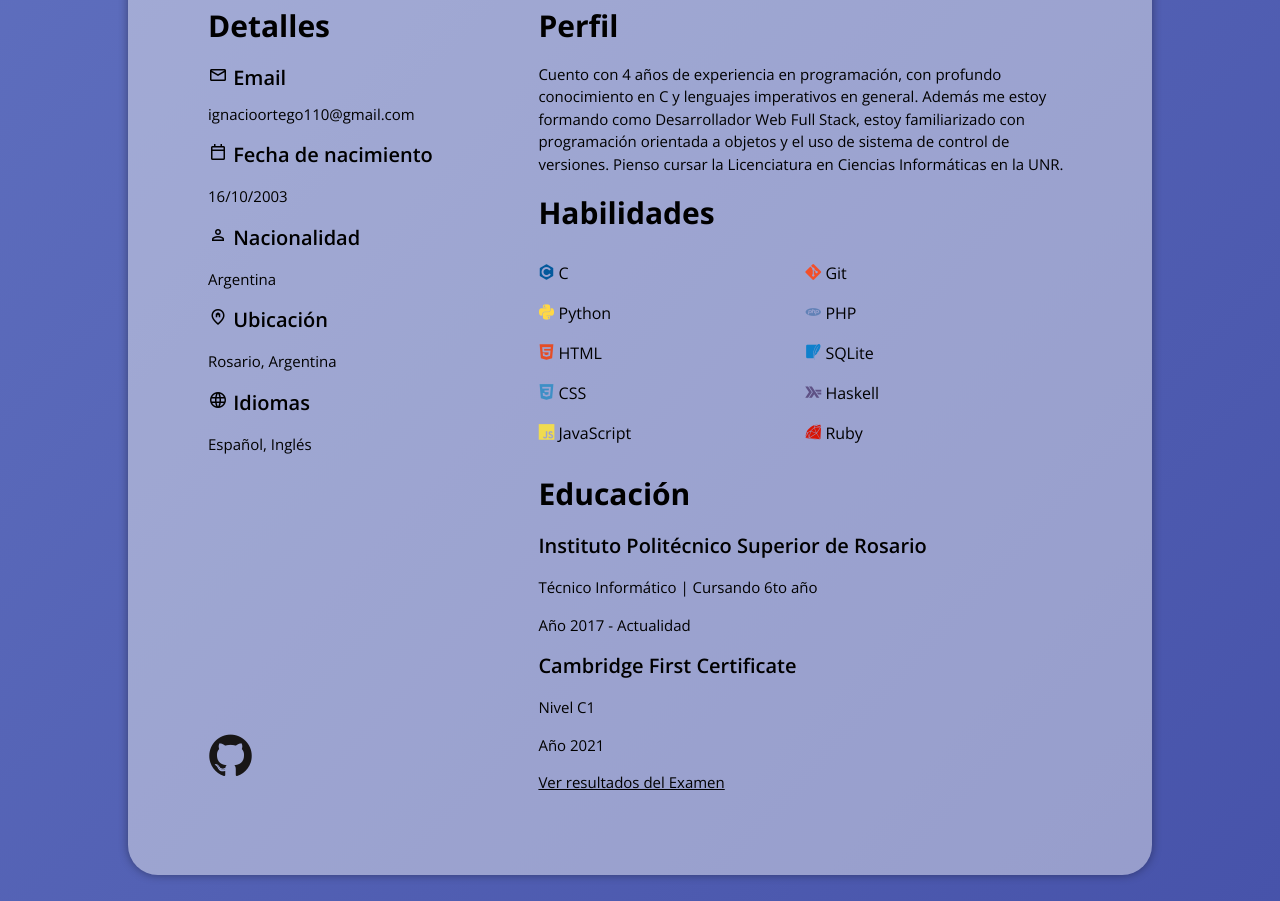
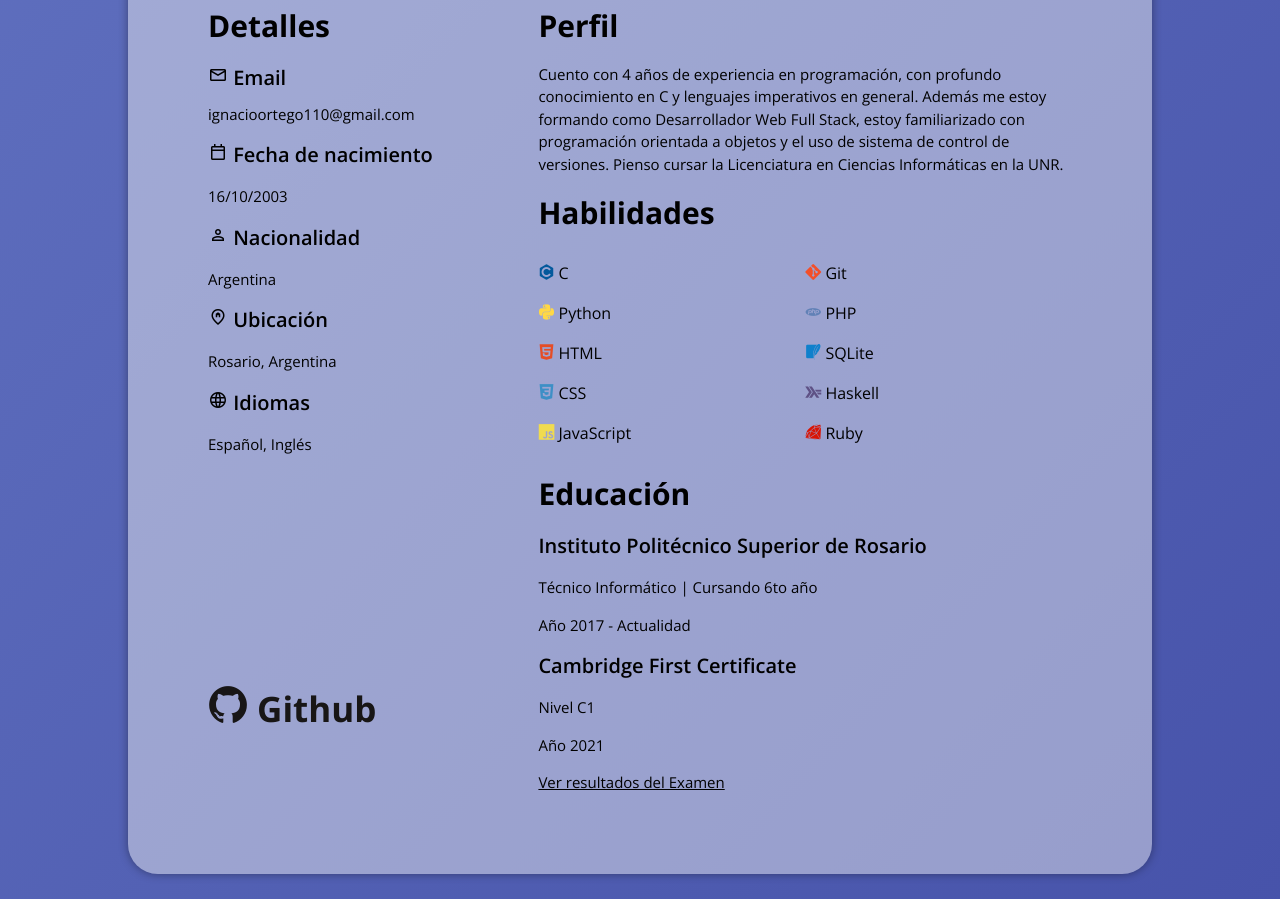
Before and after one commit to nachoortego/cv, a plain HTML site: page index.html in a window 1280 px wide. Shown: the part 263-1164 px from the top of the page. Drawn offline with nearby package versions, Linux system fonts and the light colour scheme.

Commit message:
Github Button Update

```diff
--- a/index.html
+++ b/index.html
@@ -26,7 +26,7 @@
                 <h4><i class="material-symbols-outlined" style="font-size: 20px;">
                     email
                 </i> Email</h4>
-                <a href="mailto:ignacioortego110@gmail.com" style="text-decoration:none">ignacioortego110@gmail.com</a>
+                <a href="mailto:ignacioortego110@gmail.com" class="w3-hover-opacity" style="text-decoration:none">ignacioortego110@gmail.com</a>
                 <h4><i class="material-symbols-outlined" style="font-size: 20px;">
                     calendar_today
                 </i> Fecha de nacimiento</h4>
@@ -44,8 +44,10 @@
                 </i> Idiomas</h4>
                 <p>Español, Inglés</p>
 
-                <br><br><br><br><br><br><br><br><br><br><br>
-                <a href="https://github.com/nachoortego" style="text-decoration:none" target="_blank" alt="Github"><p><i class="devicon-github-original colored w3-hover-opacity" style="font-size: 45px"></i></p></a>
+                <br><br><br><br><br><br><br><br><br>
+                <a href="https://github.com/nachoortego" style="text-decoration:none" target="_blank" alt="Github">
+                    <h2 class="w3-hover-opacity" style="font-size: 35px; color: #181616; padding-bottom: 20px"><i class="devicon-github-original colored" style="font-size: 40px;"></i> Github </h2>
+                </a>
             </div>
             <div class="column2 pad">
                 <div>
```
